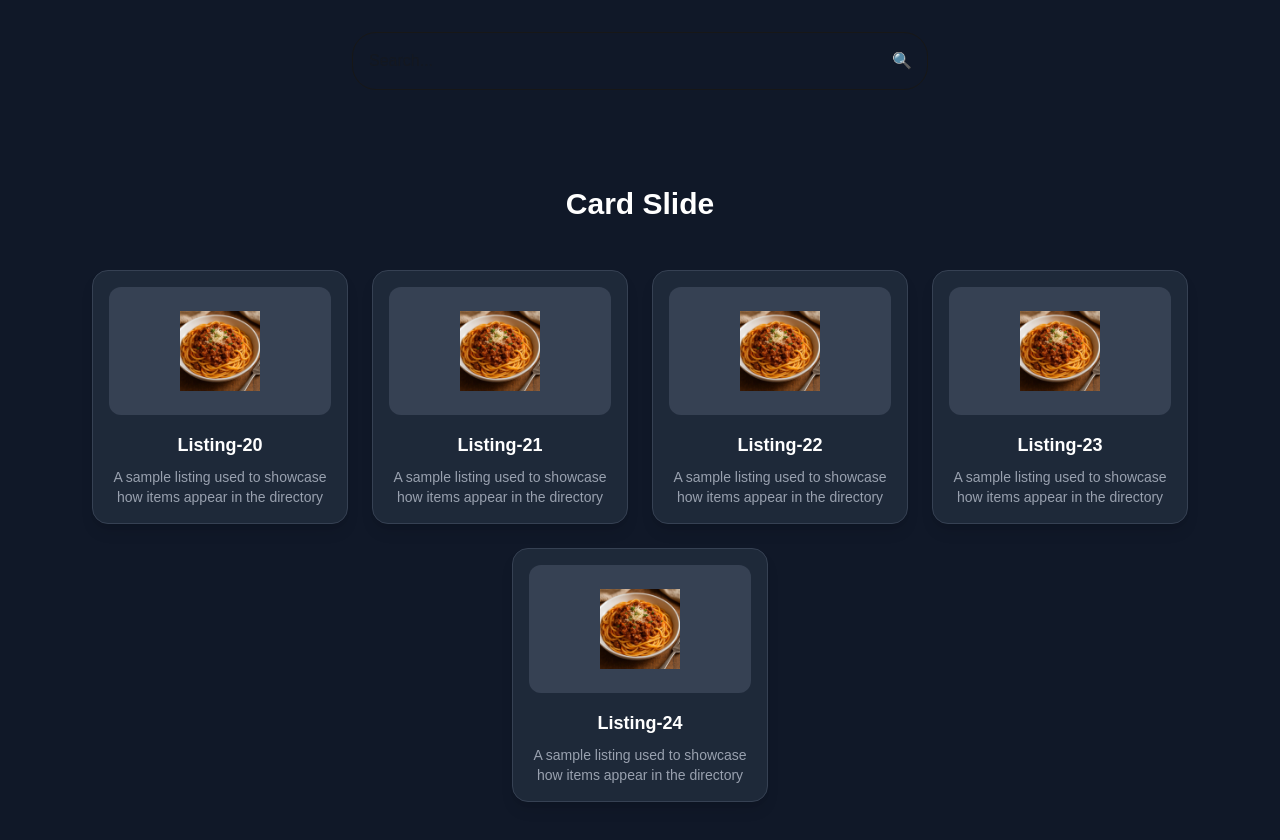
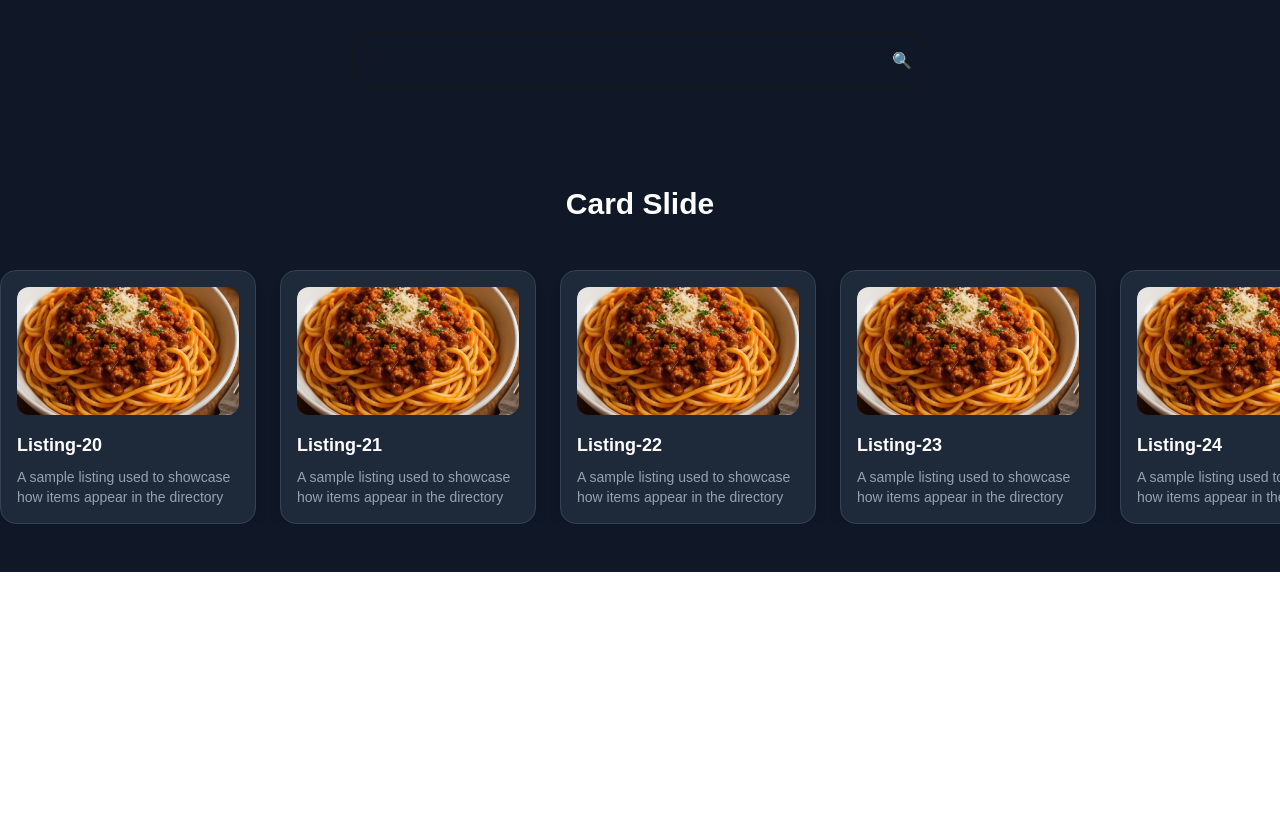
Before and after one commit to Eloheeka/Quick-dirs, a Next.js app: page / in a window 1280 px wide. Shown: the part 460-1300 px from the top of the page. After the commit the page ends 1032 px from the top, so only its background shows below. Built offline with nearby package versions, Linux system fonts and the light colour scheme.

Commit message:
Fixed the flex on cards

```diff
--- a/app/Components/CardSlide.tsx
+++ b/app/Components/CardSlide.tsx
@@ -10,27 +10,40 @@ const cards = [
 ];
 
 export default function CardSlide() {
+  // We duplicate the cards array to ensure the slider is long enough to loop seamlessly
+  const duplicatedCards = [...cards, ...cards];
+
   return (
-    <div className="bg-gray-900 min-h-[400px] w-full mt-12 text-center py-12">
-      <h1 className="text-white text-3xl font-bold mb-12">
+    <div className="bg-gray-900 min-h-[400px] w-full mt-12 py-12 overflow-hidden">
+      <h1 className="text-white text-3xl font-bold mb-12 text-center">
         Card Slide
       </h1>
 
-      <div className="flex justify-center gap-6 flex-wrap px-6">
-        {cards.map((card) => (
+      {/* Viewport: This hides the cards that are outside the screen */}
+      <div className="relative w-full overflow-hidden">
+
+        {/* Track: This is the long line of cards that actually moves */}
+        <div className="flex w-max gap-6 animate-scroll">
+          {duplicatedCards.map((card, index) => (
             <div
-            key={card.id}
-            className="w-64 bg-gray-800 rounded-2xl border border-gray-700 p-4 text-white shadow-lg hover:scale-105 transition-transform duration-300"
+              key={`${card.id}-${index}`} // Unique key for duplicated items
+              className="w-64 flex-shrink-0 bg-gray-800 rounded-2xl border border-gray-700 p-4 text-white shadow-lg hover:scale-105 transition-transform duration-300"
             >
-            <div className="w-full h-32 bg-gray-700 rounded-xl flex items-center justify-center mb-4">
-              <Image src={image1} alt={card.title} width={80} height={80} />
+              <div className="w-full h-32 bg-gray-700 rounded-xl flex items-center justify-center mb-4 overflow-hidden">
+                <Image
+                  src={image1}
+                  alt={card.title}
+                  width={200}
+                  height={150}
+                  className="object-cover w-full h-full"
+                />
               </div>
-
               <h3 className="text-lg font-semibold mb-2">{card.title}</h3>
               <p className="text-sm text-gray-400">{card.description}</p>
             </div>
           ))}
         </div>
       </div>
+    </div>
   );
 }
```
Lines whose indentation alone changed are shown as unchanged.
